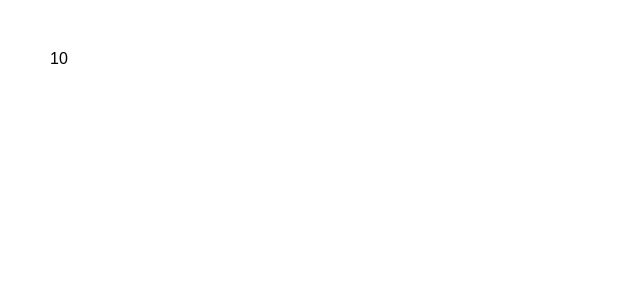
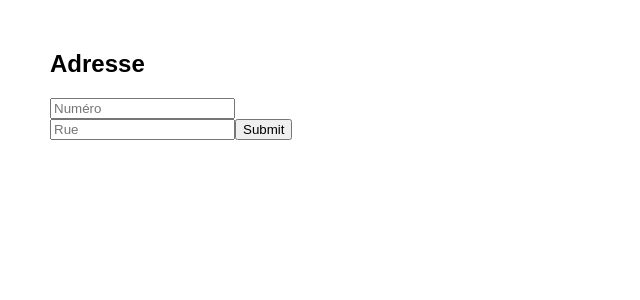
Before and after one commit to CadiChris/sandbox-redux-form, a React (Create React App) app: page / in a window 1280 px wide. Shown: the top 300 px of the page, without its empty margins (0-640 px from the left). Built offline with nearby package versions, Linux system fonts and the light colour scheme.

Commit message:
Soumission de formulaire.

```diff
--- a/src/App.js
+++ b/src/App.js
@@ -1,18 +1,14 @@
 import React, { Component } from 'react';
-import {connect} from 'react-redux';
+import FormAdresse from './FormAdresse';
 
 class App extends Component {
   render() {
     return (
-        <p style={{margin:'50px'}}>
-          {this.props.compteur}
-        </p>
+        <div style={{margin:'50px'}}>
+          <FormAdresse />
+        </div>
     );
   }
 }
 
-const mapStateToProps = (state) => ({
-  compteur: state.app.compteur
-});
-
-export default connect(mapStateToProps)(App)
+export default App
--- /dev/null
+++ b/src/FormAdresse.js
@@ -0,0 +1,22 @@
+import React from 'react'
+import { Field, reduxForm } from 'redux-form'
+
+const FormAdresse = ({ handleSubmit }) => {
+  return (
+    <div>
+      <h2>Adresse</h2>
+      <form onSubmit={ handleSubmit }>
+        <Field name="numero" component="input" type="text" placeholder="Numéro"/> <br/>
+        <Field name="rue" component="input" type="text" placeholder="Rue"/>
+
+        <button type="submit">Submit</button>
+      </form>
+    </div>
+  )
+}
+
+export default reduxForm({
+  form: 'Adresse',
+  // onSubmit est définie ici, et sera appelée par ReduxForm. Pas besoin de le déclarer dans les props <FormAdresse />
+  onSubmit: (values) => console.log('onSubmit !', values),
+})(FormAdresse)
```
